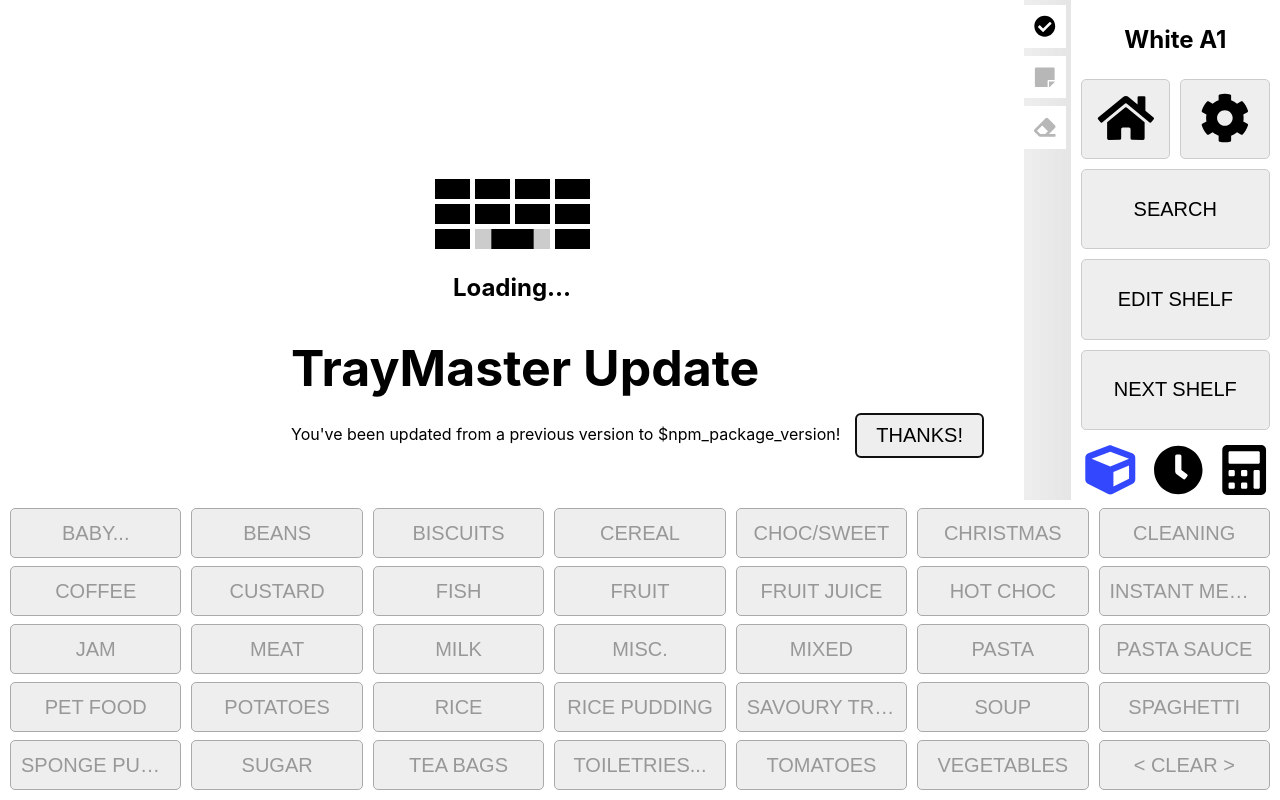
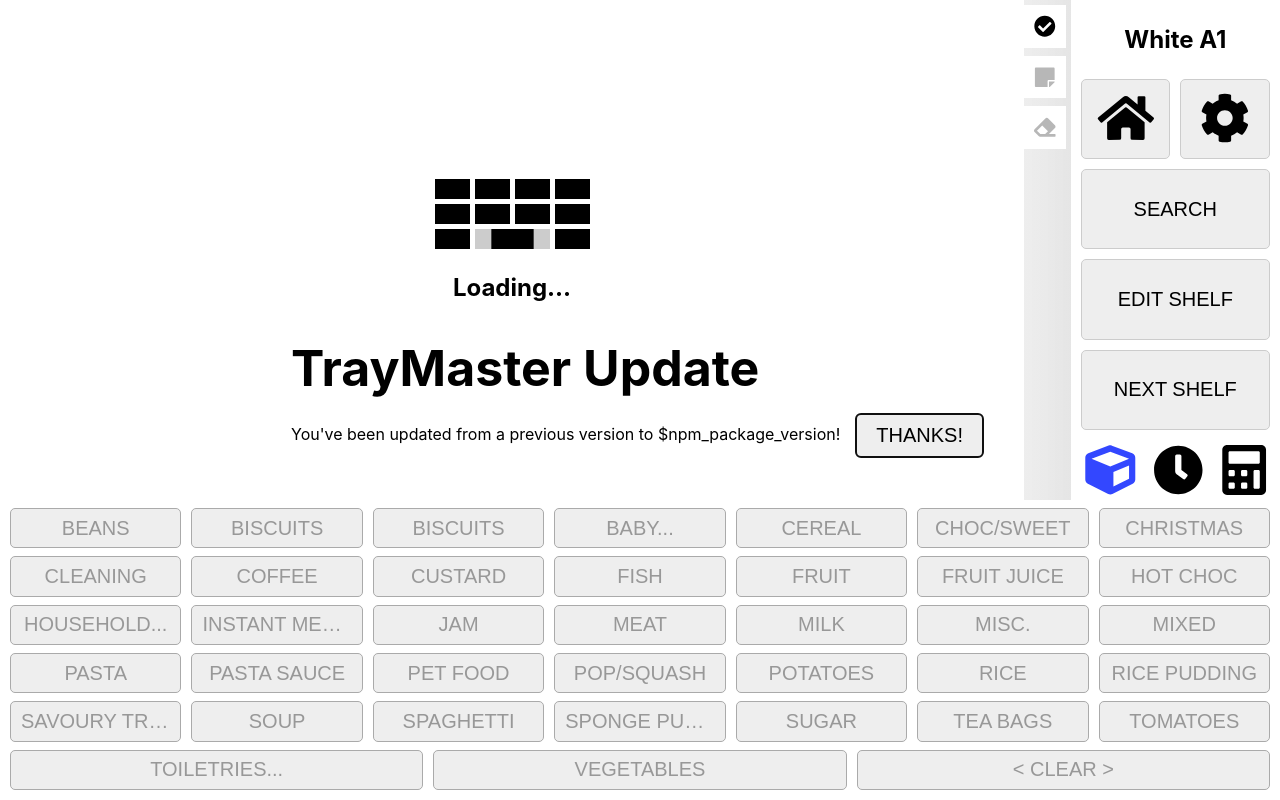
Before and after one commit to Kacper-Lubisz/TrayMaster, a React (Create React App) app: page / in a window 1280 px wide. Built offline with nearby package versions, Linux system fonts and the light colour scheme.

Commit message:
Changed default categories.

```diff
--- a/src/core/WarehouseModel/Layers/Warehouse.ts
+++ b/src/core/WarehouseModel/Layers/Warehouse.ts
@@ -7,48 +7,403 @@ import {LayerFields} from "../LayerStructure/Layer";
 import {TopLayer} from "../LayerStructure/TopLayer";
 import Utils from "../Utils";
 
-const defaultCategories: { name: string; group?: string }[] = [
-    {name: "Baby Care", group: "Baby..."},
-    {name: "Baby Food", group: "Baby..."},
-    {name: "Nappies", group: "Baby..."},
-    {name: "Beans"},
-    {name: "Biscuits"},
-    {name: "Cereal"},
-    {name: "Choc/Sweet"},
-    {name: "Coffee"},
-    {name: "Cleaning"},
-    {name: "Custard"},
-    {name: "Feminine Hygiene", group: "Toiletries..."},
-    {name: "Fish"},
-    {name: "Fruit"},
-    {name: "Fruit Juice"},
-    {name: "Hot Choc"},
-    {name: "Instant Meals"},
-    {name: "Jam"},
-    {name: "Meat"},
-    {name: "Men's Toiletries", group: "Toiletries..."},
-    {name: "Milk"},
-    {name: "Misc."},
-    {name: "Misc. Toiletries", group: "Toiletries..."},
-    {name: "Pasta"},
-    {name: "Pasta Sauce"},
-    {name: "Pet Food"},
-    {name: "Potatoes"},
-    {name: "Rice"},
-    {name: "Rice Pudding"},
-    {name: "Savoury Treats"},
-    {name: "Shampoo", group: "Toiletries..."},
-    {name: "Soup"},
-    {name: "Soap & Shower Gel", group: "Toiletries..."},
-    {name: "Spaghetti"},
-    {name: "Sponge Pudding"},
-    {name: "Sugar"},
-    {name: "Tea Bags"},
-    {name: "Toilet Rolls", group: "Toiletries..."},
-    {name: "Tomatoes"},
-    {name: "Vegetables"},
-    {name: "Christmas"},
-    {name: "Mixed"}
+const defaultCategories: Category[] = [
+    {
+        index: 0,
+        type: "default",
+        group: "Baby...",
+        shortName: null,
+        underStockThreshold: null,
+        overStockThreshold: null,
+        name: "Baby Care"
+    },
+    {
+        index: 0,
+        type: "default",
+        group: "Baby...",
+        shortName: null,
+        underStockThreshold: null,
+        overStockThreshold: null,
+        name: "Baby Food"
+    },
+    {
+        index: 0,
+        type: "default",
+        group: "Baby...",
+        shortName: null,
+        underStockThreshold: null,
+        overStockThreshold: null,
+        name: "Nappies"
+    },
+    {
+        index: 0,
+        type: "default",
+        group: null,
+        shortName: null,
+        underStockThreshold: 36,
+        overStockThreshold: 120,
+        name: "Beans"
+    },
+    {
+        index: 0,
+        type: "default",
+        group: null,
+        shortName: null,
+        underStockThreshold: null,
+        overStockThreshold: null,
+        name: "Biscuits"
+    },
+    {
+        index: 0,
+        type: "default",
+        group: null,
+        shortName: null,
+        underStockThreshold: 20,
+        overStockThreshold: 180,
+        name: "Cereal"
+    },
+    {
+        index: 0,
+        type: "default",
+        group: null,
+        shortName: null,
+        underStockThreshold: 10,
+        overStockThreshold: 30,
+        name: "Choc/Sweet"
+    },
+    {
+        index: 0,
+        type: "default",
+        group: null,
+        shortName: null,
+        underStockThreshold: 3,
+        overStockThreshold: 10,
+        name: "Coffee",
+    },
+    {
+        index: 0,
+        type: "default",
+        group: null,
+        shortName: null,
+        underStockThreshold: null,
+        overStockThreshold: null,
+        name: "Cleaning"
+    },
+    {
+        index: 0,
+        type: "default",
+        group: null,
+        shortName: null,
+        underStockThreshold: 1,
+        overStockThreshold: 12,
+        name: "Custard"
+    },
+    {
+        index: 0,
+        type: "default",
+        group: "Toiletries...",
+        shortName: null,
+        underStockThreshold: 2,
+        overStockThreshold: 15,
+        name: "Feminine Hygiene"
+    },
+    {
+        index: 0,
+        type: "default",
+        group: null,
+        shortName: null,
+        underStockThreshold: 20,
+        overStockThreshold: 120,
+        name: "Fish"
+    },
+    {
+        index: 0,
+        type: "default",
+        group: null,
+        shortName: null,
+        underStockThreshold: 24,
+        overStockThreshold: 60,
+        name: "Fruit"
+    },
+    {
+        index: 0,
+        type: "default",
+        group: null,
+        shortName: null,
+        underStockThreshold: 24,
+        overStockThreshold: 48,
+        name: "Fruit Juice"
+    },
+    {
+        index: 0,
+        type: "default",
+        group: null,
+        shortName: "Hot Choc",
+        underStockThreshold: 1,
+        overStockThreshold: 4,
+        name: "Hot Chocolate"
+    },
+    {
+        index: 0,
+        type: "default",
+        group: null,
+        shortName: null,
+        underStockThreshold: 6,
+        overStockThreshold: 36,
+        name: "Instant Meals"
+    },
+    {
+        index: 0,
+        type: "default",
+        group: null,
+        shortName: null,
+        underStockThreshold: 10,
+        overStockThreshold: 24,
+        name: "Jam"
+    },
+    {
+        index: 0,
+        type: "default",
+        group: null,
+        shortName: null,
+        underStockThreshold: 36,
+        overStockThreshold: 120,
+        name: "Meat"
+    },
+    {
+        index: 0,
+        type: "default",
+        group: "Toiletries...",
+        shortName: null,
+        underStockThreshold: 1,
+        overStockThreshold: 5,
+        name: "Men's Toiletries"
+    },
+    {
+        index: 0,
+        type: "default",
+        group: null,
+        shortName: null,
+        underStockThreshold: 30,
+        overStockThreshold: 80,
+        name: "Milk"
+    },
+    {
+        index: 0,
+        type: "default",
+        group: null,
+        shortName: null,
+        underStockThreshold: 1,
+        overStockThreshold: 18,
+        name: "Misc."
+    },
+    {
+        index: 0,
+        type: "default",
+        group: "Toiletries...",
+        shortName: null,
+        underStockThreshold: 2,
+        overStockThreshold: 15,
+        name: "Misc. Toiletries"
+    },
+    {
+        index: 0,
+        type: "default",
+        group: null,
+        shortName: null,
+        underStockThreshold: 36,
+        overStockThreshold: 120,
+        name: "Pasta"
+    },
+    {
+        index: 0,
+        type: "default",
+        group: null,
+        shortName: null,
+        underStockThreshold: 24,
+        overStockThreshold: 72,
+        name: "Pasta Sauce"
+    },
+    {
+        index: 0,
+        type: "default",
+        group: null,
+        shortName: null,
+        underStockThreshold: 3,
+        overStockThreshold: 12,
+        name: "Pet Food"
+    },
+    {
+        index: 0,
+        type: "default",
+        group: null,
+        shortName: null,
+        underStockThreshold: 10,
+        overStockThreshold: 36,
+        name: "Potatoes"
+    },
+    {
+        index: 0,
+        type: "default",
+        group: null,
+        shortName: null,
+        underStockThreshold: 5,
+        overStockThreshold: 15,
+        name: "Rice"
+    },
+    {
+        index: 0,
+        type: "default",
+        group: null,
+        shortName: null,
+        underStockThreshold: 31,
+        overStockThreshold: 10,
+        name: "Rice Pudding"
+    },
+    {
+        index: 0,
+        type: "default",
+        group: null,
+        shortName: null,
+        underStockThreshold: 10,
+        overStockThreshold: 36,
+        name: "Savoury Treats"
+    },
+    {
+        index: 0,
+        type: "default",
+        group: "Toiletries...",
+        shortName: null,
+        underStockThreshold: 1,
+        overStockThreshold: 8,
+        name: "Shampoo"
+    },
+    {
+        index: 0,
+        type: "default",
+        group: null,
+        shortName: null,
+        underStockThreshold: 36,
+        overStockThreshold: 120,
+        name: "Soup"
+    },
+    {
+        index: 0,
+        type: "default",
+        group: "Toiletries...",
+        shortName: null,
+        underStockThreshold: 1,
+        overStockThreshold: 10,
+        name: "Soap & Shower Gel"
+    },
+    {
+        index: 0,
+        type: "default",
+        group: null,
+        shortName: null,
+        underStockThreshold: 12,
+        overStockThreshold: 120,
+        name: "Spaghetti"
+    },
+    {
+        index: 0,
+        type: "default",
+        group: null,
+        shortName: null,
+        underStockThreshold: 1,
+        overStockThreshold: 12,
+        name: "Sponge Pudding"
+    },
+    {
+        index: 0,
+        type: "default",
+        group: null,
+        shortName: null,
+        underStockThreshold: 10,
+        overStockThreshold: 36,
+        name: "Sugar"
+    },
+    {
+        index: 0,
+        type: "default",
+        group: null,
+        shortName: null,
+        underStockThreshold: 31,
+        overStockThreshold: 60,
+        name: "Tea Bags"
+    },
+    {
+        index: 0,
+        type: "default",
+        group: "Toiletries...",
+        shortName: null,
+        underStockThreshold: null,
+        overStockThreshold: null,
+        name: "Toilet Rolls"
+    },
+    {
+        index: 0,
+        type: "default",
+        group: null,
+        shortName: null,
+        underStockThreshold: 24,
+        overStockThreshold: 75,
+        name: "Tomatoes"
+    },
+    {
+        index: 0,
+        type: "default",
+        group: null,
+        shortName: null,
+        underStockThreshold: 36,
+        overStockThreshold: 100,
+        name: "Vegetables"
+    },
+    {
+        index: 0,
+        type: "default",
+        group: null,
+        shortName: null,
+        underStockThreshold: 2,
+        overStockThreshold: 12,
+        name: "Pop/Squash"
+    },
+    {
+        index: 0,
+        type: "default",
+        group: null,
+        shortName: null,
+        underStockThreshold: 4,
+        overStockThreshold: 75,
+        name: "Biscuits"
+    },
+    {
+        index: 0,
+        type: "default",
+        group: "Household...",
+        shortName: null,
+        underStockThreshold: 1,
+        overStockThreshold: 10,
+        name: "Household Cleaning"
+    },
+    {
+        index: 0,
+        type: "default",
+        group: null,
+        shortName: null,
+        underStockThreshold: null,
+        overStockThreshold: null,
+        name: "Christmas"
+    },
+    {
+        index: 0,
+        type: "default",
+        group: null,
+        shortName: null,
+        underStockThreshold: null,
+        overStockThreshold: null,
+        name: "Mixed"
+    }
 ];
 
 interface WarehouseFields extends LayerFields {
@@ -117,14 +472,9 @@ export class Warehouse extends TopLayer<WarehouseFields, Zone> {
         if (this.categoryCollection.size === 0) {
             for (let i = 0; i < defaultCategories.length; i++) {
                 this.categoryCollection.add({
+                    ...defaultCategories[i],
                     index: i,
-                    name: "Unnamed",
-                    shortName: null,
-                    underStockThreshold: null,
-                    overStockThreshold: null,
-                    type: "default",
-                    group: null,
-                    ...defaultCategories[i],
+                    name: defaultCategories[i].name.toUpperCase(),
                 });
             }
         }
```
